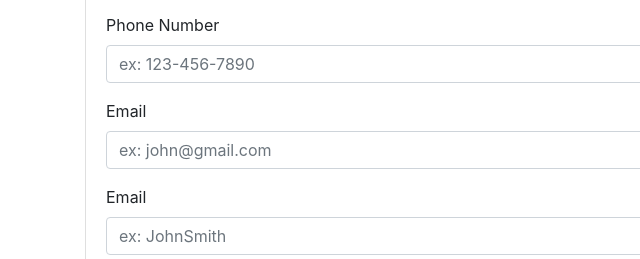
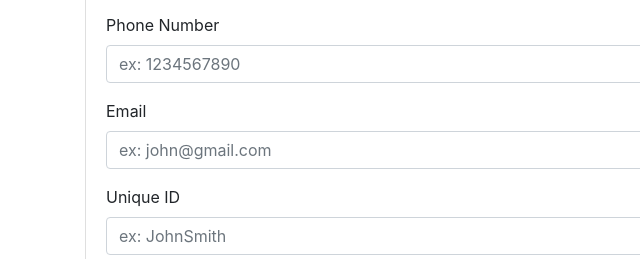
Before and after one commit to angkressin/hot-table-express-app, a website: page reservations.html in a window 1280 px wide. Shown: the part 528-787 px from the top of the page, 0-640 px from the left. Drawn offline with nearby package versions, Linux system fonts and the light colour scheme.

Commit message:
fixed unique id label

```diff
--- a/reservations.html
+++ b/reservations.html
@@ -33,14 +33,14 @@
           </div>
           <div class="form-group">
             <label for="phone">Phone Number</label>
-            <input type="number" class="form-control" id="userPhone" aria-describedby="phone" placeholder="ex: 123-456-7890">
+            <input type="number" class="form-control" id="userPhone" aria-describedby="phone" placeholder="ex: 1234567890">
           </div>
           <div class="form-group">
             <label for="email">Email</label>
             <input type="email" class="form-control" id="userEmail" aria-describedby="phone" placeholder="ex: john@gmail.com">
           </div>
           <div class="form-group">
-            <label for="id">Email</label>
+            <label for="id">Unique ID</label>
             <input type="text" class="form-control" id="userId" aria-describedby="uniqueID" placeholder="ex: JohnSmith">
           </div>
           <button type="submit" id="addReso" class="btn btn-primary">Submit</button>
```
